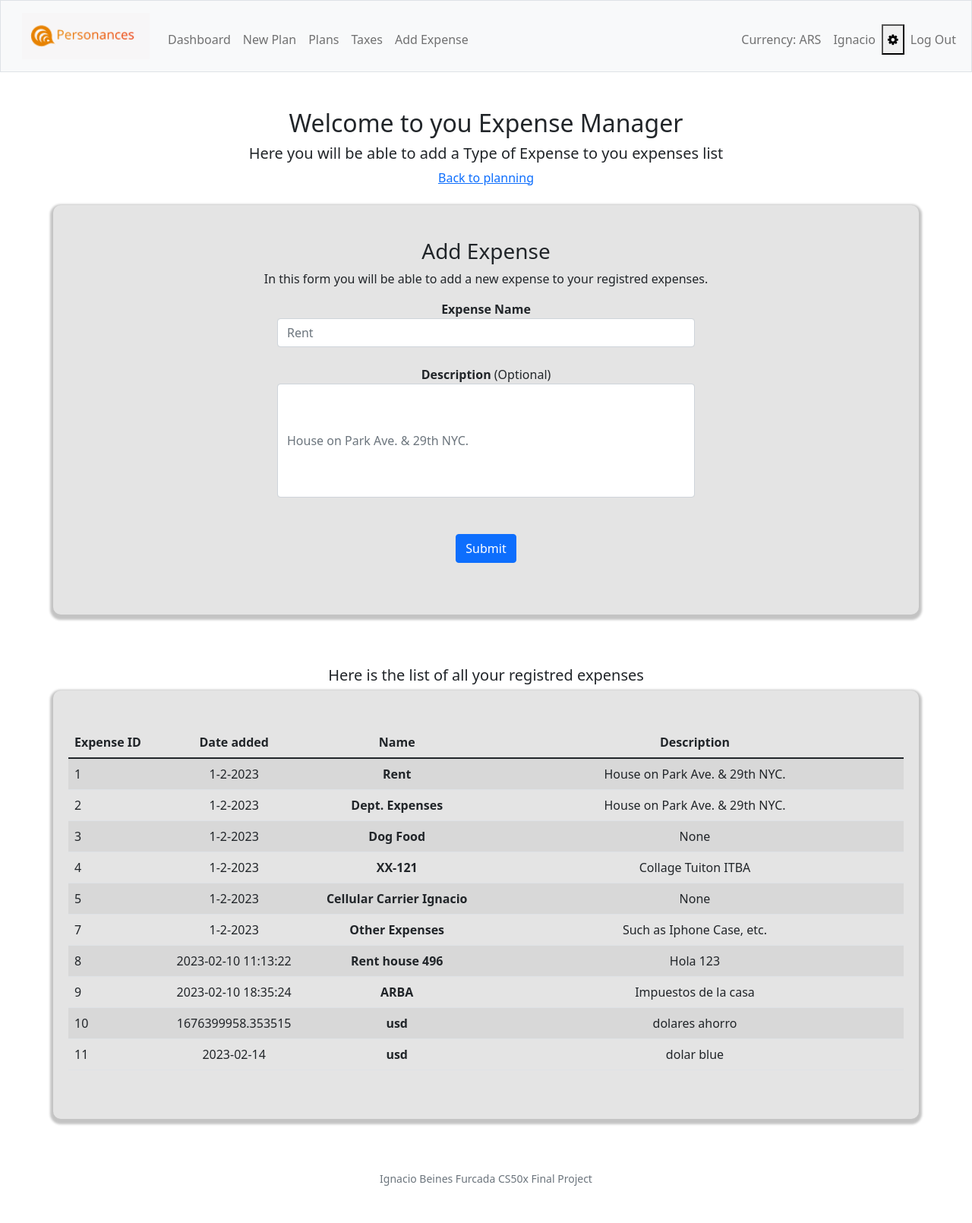
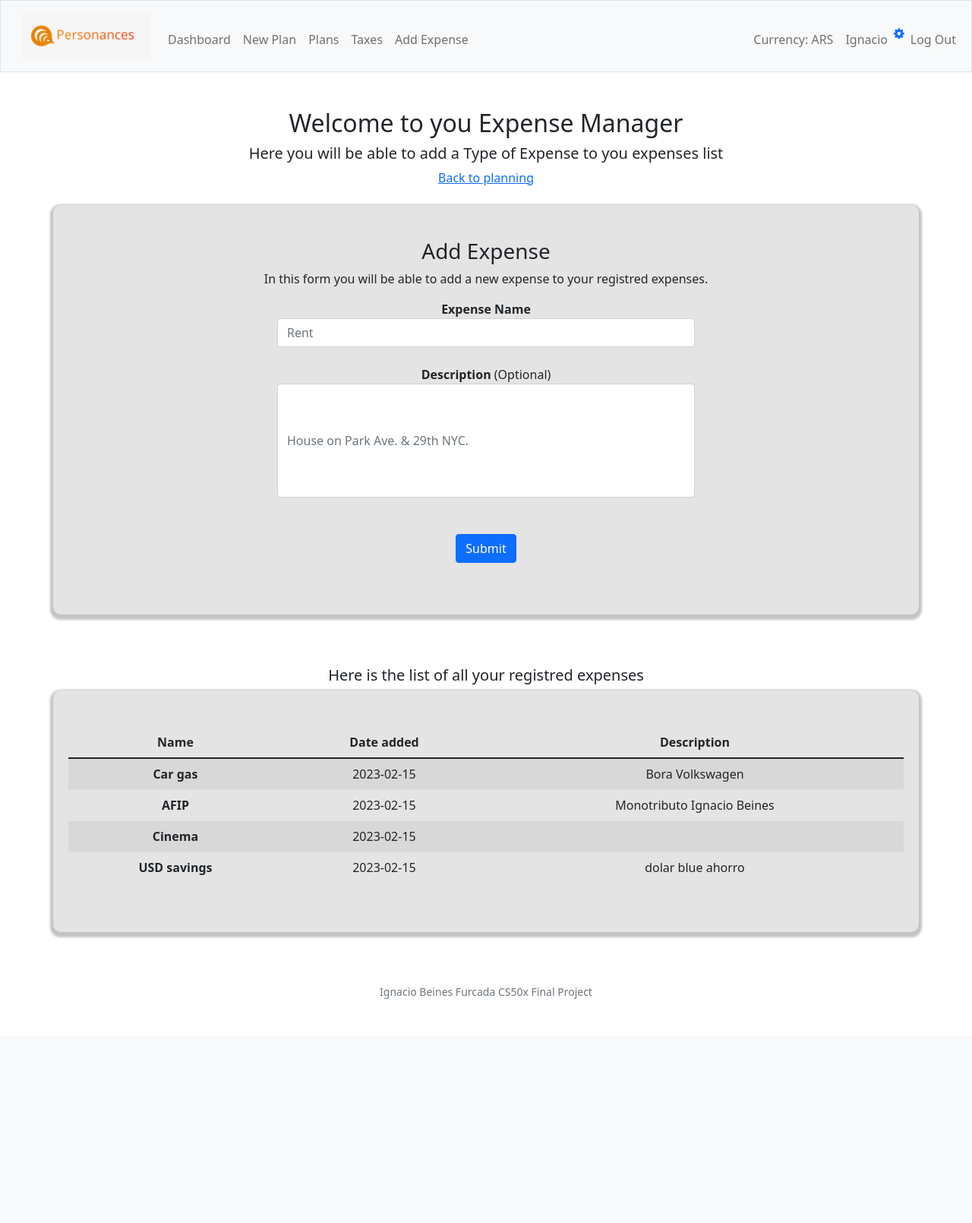
Before and after one commit to nachobeinesfurcada/cs50-final-project, a Flask app: page /add_expense in a window 1280 px wide. Shown: the whole page at 76% size. After the commit the page ends 1315 px from the top, so only its background shows below. Run offline with Flask 2, Linux system fonts and the light colour scheme; a user stored in the database is signed in; data comes from the database, SQL or seed files in the repository; some libraries are stand-ins or nearby versions.

Commit message:
Final changes

```diff
--- a/app.py
+++ b/app.py
@@ -1,4 +1,3 @@
-# KISS
 # HOT RELOADING export FLASK_ENV=development
 # HOT RELOADING export FLASK_APP=app
 import os
@@ -28,7 +27,7 @@ app.config["SESSION_TYPE"] = "filesystem"
 Session(app)
 
 # Configure CS50 Library to use SQLite database
-db = SQL("sqlite:///ultimate_finance.db")
+db = SQL("sqlite:///personances.db")
 
 type_of_user = ["Personal", "Enterprise", "Personal & Enterprise"]
 expertise = ["Begginer", "Intermediate", "Expert"]
@@ -132,9 +131,17 @@ def index():
     today = date.today()
 
     # Get latest plan_id
-    plan_id_index = db.execute("SELECT id FROM plans WHERE user_id = ? ORDER BY id DESC limit 1", user_id)
-    index = plan_id_index[0]
-    plan_id = index["id"]
+    try:
+        plan_id_index = db.execute("SELECT id, name FROM plans WHERE user_id = ? ORDER BY id DESC limit 1", user_id)
+        if len(plan_id_index) == 0:
+            return redirect("new_plan")
+
+        index = plan_id_index[0]
+        plan_id = index["id"]
+        plan_name = index["name"]
+
+    except:
+        return redirect("new_plan")
 
     # get latest currency
     currency_index = db.execute("SELECT currency FROM incomes WHERE user_id = ? AND plan_id = ? ORDER BY plan_id DESC limit 1", user_id, plan_id)
@@ -143,7 +150,7 @@ def index():
 
 
     incomes = db.execute("SELECT name, sum(income) AS income FROM incomes WHERE user_id = ? AND plan_id = ? GROUP BY name ORDER BY day_added ASC", user_id, plan_id)
-    expenses = db.execute("SELECT name, sum(expense) as expense FROM expenses WHERE user_id = ? AND plan_id=? ORDER BY day_added ASC", user_id, plan_id)
+    expenses = db.execute("SELECT name, sum(expense) as expense FROM expenses WHERE user_id = ? AND plan_id=? GROUP BY name", user_id, plan_id)
     plan = db.execute("SELECT * FROM plans WHERE user_id = ? AND id = ?;", user_id, plan_id)
 
     # formating the data into a list for it to be user on the javascript file
@@ -256,7 +263,8 @@ def index():
                              average_total_expense_per_plan_f=average_total_expense_per_plan_f,
                              latest_currency=latest_currency, currplan_income_data=currplan_income_data,
                              currplan_expense_data=currplan_expense_data,
-                             all_expense_data=all_expense_data, all_income_data=all_income_data)
+                             all_expense_data=all_expense_data, all_income_data=all_income_data,
+                             plan_name=plan_name)
 
 @app.route("/logout")
 def logout():
@@ -279,14 +287,20 @@ def plans():
     name = db.execute("SELECT name FROM users WHERE id = ?", user_id)
     plans = db.execute("SELECT * FROM plans WHERE user_id = ? ORDER BY id DESC;", user_id)
 
+    latest_currency = ""
+
     plan_id_index = db.execute("SELECT id FROM plans WHERE user_id = ? ORDER BY id DESC limit 1", user_id)
-    index = plan_id_index[0]
-    plan_id = index["id"]
+    if len(plan_id_index) != 0:
 
-    # get latest currency
-    currency_index = db.execute("SELECT currency FROM incomes WHERE user_id = ? AND plan_id = ? ORDER BY plan_id DESC limit 1", user_id, plan_id)
-    index = currency_index[0]
-    latest_currency= index["currency"]
+        index = plan_id_index[0]
+        plan_id = index["id"]
+
+        # get latest currency
+        currency_index = db.execute("SELECT currency FROM incomes WHERE user_id = ? AND plan_id = ? ORDER BY plan_id DESC limit 1", user_id, plan_id)
+        index = currency_index[0]
+        latest_currency= index["currency"]
+    else:
+        flash("You dont have any plans. To create a new plan, head to New Plan on the heading.")
 
     return render_template("plans.html", plans=plans, name=name, latest_currency=latest_currency)
 
@@ -299,7 +313,9 @@ def delete_plan(plan_id):
     user_id = session["user_id"]
     plans = db.execute("SELECT * FROM plans WHERE user_id = ? AND id = ?", user_id, plan_id)
 
-    delete = db.execute("DELETE FROM plans WHERE user_id = ? AND id = ?", user_id, plan_id)
+    delete_from_plans = db.execute("DELETE FROM plans WHERE user_id = ? AND id = ?", user_id, plan_id)
+    delete_from_incomes = db.execute("DELETE FROM incomes WHERE user_id = ? AND plan_id = ?", user_id, plan_id)
+    delete_from_expenses = db.execute("DELETE FROM expenses WHERE user_id = ? AND plan_id = ?", user_id, plan_id)
 
 
     flash("Plan terminated")
@@ -315,7 +331,7 @@ def copy_plan(plan_id):
     plans = db.execute("SELECT * FROM plans WHERE user_id = ? AND id = ?;", user_id, plan_id)
 
     #get time on real time
-    day_added = datetime.date.today()
+    day_added = date.today()
 
     # Indexing all values to single variables for easier treatement with forms and database
     index = plans[0]
@@ -399,7 +415,7 @@ def edit_plan(plan_id):
     plans = db.execute("SELECT * FROM plans WHERE user_id = ? AND id = ?;", user_id, plan_id)
 
     #get time on real time
-    now = datetime.date.today()
+    now = date.today()
 
     # Indexing all values to single variables for easier treatement with forms and database
     index = plans[0]
@@ -496,14 +512,16 @@ def edit_plan(plan_id):
 
             index = amount_income_to_delete[0]
             total_income = total_income - int(index["income"])
+            result = int(result) - int(index["income"])
 
             # delete from table
             db.execute('DELETE FROM incomes WHERE name=:income_to_delete',
                         income_to_delete=income_to_delete)
 
             # update total income on plans table
-            db.execute('UPDATE plans SET total_income = :total_income WHERE user_id=:user_id AND id=:plan_id',
+            db.execute('UPDATE plans SET total_income = :total_income, result = :result WHERE user_id=:user_id AND id=:plan_id',
                         total_income=total_income,
+                        result=result,
                         user_id=user_id,
                         plan_id=plan_id)
 
@@ -516,7 +534,7 @@ def edit_plan(plan_id):
 
             # update plans database with this plans id
             total_expense = int(total_expense) + int(expense)
-            result = int(result) - int(total_expense)
+            result = int(result) - int(expense)
 
             # INSERT expenses database with this plans id
 
@@ -528,8 +546,9 @@ def edit_plan(plan_id):
                 plan_id=plan_id)
 
             # update total expense on plans table
-            db.execute('UPDATE plans SET total_expense = :total_expense WHERE user_id=:user_id AND id=:plan_id',
+            db.execute('UPDATE plans SET total_expense = :total_expense, result = :result WHERE user_id=:user_id AND id=:plan_id',
                         total_expense=total_expense,
+                        result=result,
                         user_id=user_id,
                         plan_id=plan_id)
 
@@ -552,14 +571,16 @@ def edit_plan(plan_id):
 
             index = amount_expense_to_delete[0]
             total_expense = total_expense - int(index["expense"])
+            result = int(result) + int(index["expense"])
 
             # delete from table
             db.execute('DELETE FROM expenses WHERE name=:expense_to_delete',
                         expense_to_delete=expense_to_delete)
 
             # update total expense on plans table
-            db.execute('UPDATE plans SET total_expense = :total_expense WHERE user_id=:user_id AND id=:plan_id',
+            db.execute('UPDATE plans SET total_expense = :total_expense, result=:result WHERE user_id=:user_id AND id=:plan_id',
                         total_expense=total_expense,
+                        result=result,
                         user_id=user_id,
                         plan_id=plan_id)
 
@@ -586,15 +607,18 @@ def new_plan():
     # get user id to pass as a list to html
     user_id = session["user_id"]
     name = db.execute("SELECT name FROM users WHERE id = ?", user_id)
+    latest_currency = ""
 
     plan_id_index = db.execute("SELECT id FROM plans WHERE user_id = ? ORDER BY id DESC limit 1", user_id)
-    index = plan_id_index[0]
-    plan_id = index["id"]
 
-    # get latest currency
-    currency_index = db.execute("SELECT currency FROM incomes WHERE user_id = ? AND plan_id = ? ORDER BY plan_id DESC limit 1", user_id, plan_id)
-    index = currency_index[0]
-    latest_currency= index["currency"]
+    if len(plan_id_index) != 0:
+        index = plan_id_index[0]
+        plan_id = index["id"]
+
+        # get latest currency
+        currency_index = db.execute("SELECT currency FROM incomes WHERE user_id = ? AND plan_id = ? ORDER BY plan_id DESC limit 1", user_id, plan_id)
+        index = currency_index[0]
+        latest_currency= index["currency"]
 
     # create plan ID by executing a query over plas and past ids
     past_id = db.execute("SELECT id FROM plans WHERE user_id=? ORDER BY id DESC limit 1", user_id)
@@ -608,12 +632,6 @@ def new_plan():
 
     #get time on real time
     now = date.today()
-
-    # get list of incomes on this plan
-    incomes = db.execute("SELECT * FROM incomes WHERE user_id = ? AND plan_id=? ORDER BY id ASC", user_id, plan_id)
-
-    # get list of expenses on this plan inner join types of expenses
-    expenses = db.execute("SELECT * FROM expenses WHERE user_id = ? AND plan_id=? ORDER BY name ASC", user_id, plan_id)
 
     # get list of types of expenses for entering new
     types_of_expenses = db.execute("SELECT name FROM types_of_expenses WHERE user_id=?;", user_id)
@@ -739,7 +757,9 @@ def new_plan():
 
         return redirect("/")
 
-    return render_template("new_plan.html", name=name, currencies=currencies, types_of_expenses=types_of_expenses, expenses=expenses, incomes=incomes,periods=periods, plan_id=plan_id, latest_currency=latest_currency)
+    return render_template("new_plan.html", name=name, currencies=currencies,
+    types_of_expenses=types_of_expenses, periods=periods, plan_id=plan_id,
+    latest_currency=latest_currency)
 
 
 
@@ -749,16 +769,19 @@ def add_expense():
 
     user_id = session["user_id"]
     name = db.execute("SELECT name FROM users WHERE id = ?", user_id)
+    latest_currency = ""
 
     # Get latest plan_id
     plan_id_index = db.execute("SELECT id FROM plans WHERE user_id = ? ORDER BY id DESC limit 1", user_id)
-    index = plan_id_index[0]
-    plan_id = index["id"]
 
-    # get latest currency
-    currency_index = db.execute("SELECT currency FROM incomes WHERE user_id = ? AND plan_id = ? ORDER BY plan_id DESC limit 1", user_id, plan_id)
-    index = currency_index[0]
-    latest_currency= index["currency"]
+    if len(plan_id_index) != 0:
+        index = plan_id_index[0]
+        plan_id = index["id"]
+
+        # get latest currency
+        currency_index = db.execute("SELECT currency FROM incomes WHERE user_id = ? AND plan_id = ? ORDER BY plan_id DESC limit 1", user_id, plan_id)
+        index = currency_index[0]
+        latest_currency= index["currency"]
 
     types_of_expenses = db.execute("SELECT * FROM types_of_expenses WHERE user_id = ?", user_id)
 
@@ -886,7 +909,7 @@ def register():
         # remember user session
         session["user_id"] = prim_key
 
-        flash("Welcome to Ultimate Finance! Here you will be able to manage your personal finances.")
+        flash("Welcome to Personances! Here you will be able to manage your personal finances.")
 
         return redirect("/")
 
--- a/static/styles.css
+++ b/static/styles.css
@@ -22,6 +22,9 @@ a.button {
     color: blue;
 }
 
+.header_color {
+    background-color: #616161;
+}
 
 
 
@@ -172,16 +175,19 @@ form {
     align-items: center;
     text-align: center;
     position: relative;
+
+    width: auto;
+    border-radius: 10px;
 }
 
 .summary_table {
     margin: 10px auto;
     position: relative;
     padding: 15px;
-    font-size: 30px;
-
-
+    font-size: 25px;
+    margin:auto;
 }
+tr:hover {background-color: coral;}
 
 .summary.content {
     font-size: 12px;
@@ -234,10 +240,15 @@ form {
 #chart_container {
     display: flex;
     flex-wrap: wrap;
-    background-color: #d6d6d6;
+    background-color: #ffffff;
   }
   #income_chart,
   #expense_chart {
     width: 50%;
     height: 400px;
   }
+  #all_income_chart,
+  #all_expense_chart {
+    width: 50%;
+    height: 400px;
+  }
--- a/templates/add_expense.html
+++ b/templates/add_expense.html
@@ -46,18 +46,16 @@
             </colgroup> -->
             <thead>
                 <tr>
-                    <th class="text-start">Expense ID</th>
+                    <th class="text-center"><strong>Name</strong></th>
                     <th class="text-center">Date added</th>
-                    <th class="text-center"><strong>Name</strong></th>
                     <th style="width:50%" class="text-center">Description</th>
                 </tr>
             </thead>
            <tbody>
                 {% for expense_type in types_of_expenses %}
                     <tr>
-                        <td class="text-start">{{ expense_type.id }}</td>
+                        <td class="text-center"><strong>{{ expense_type.name }}</strong></td>
                         <td class="text-center">{{ expense_type.day_added }}</td>
-                        <td class="text-center"><strong>{{ expense_type.name }}</strong></td>
                         <td class="text-center">{{ expense_type.description }}</td>
                     </tr>
                 {% endfor %}
--- a/templates/layout.html
+++ b/templates/layout.html
@@ -26,13 +26,13 @@
         <!-- dashboard -->
         <script type="text/javascript" src="https://www.gstatic.com/charts/loader.js"></script>
 
-        <title>Ultimate Finance: {% block title %}{% endblock %}</title>
+        <title>Personances: {% block title %}{% endblock %}</title>
 
     </head>
 
     <body>
 
-        <nav class="bg-light border navbar navbar-expand-md navbar-light">
+        <nav class=" bg-light border navbar navbar-expand-md navbar-light header_color">
             <div class="container-fluid">
                 <a href="/"><img src="static/logo Personances.png" alt="logo" width="200" height="auto" class="nav-link"/></a>
                 <button aria-controls="navbar" aria-expanded="false" aria-label="Toggle navigation" class="navbar-toggler" data-bs-target="#navbar" data-bs-toggle="collapse" type="button">
@@ -50,7 +50,7 @@
                         <ul class="navbar-nav ms-auto mt-2">
                             <li class="nav-item"><a class="nav-link">Currency: {% block latest_currency %}{{ latest_currency}}{% endblock %}</a></li>
                             <li class="nav-item"><a class="nav-link">{% for name in name %}{{ name.name }}{% endfor %}</a></li>
-                            <button class="nav-item" href="/settings"><i class="fa fa-gear" ></i></button>
+                            <a class="nav-item" href="/settings"><i class="fa fa-gear" ></i></a>
                             <li class="nav-item"><a class="nav-link" href="/logout">Log Out</a></li>
 
                         </ul>
```
Also changed, not shown: templates/edit_plan.html (+7 -5 lines), templates/index.html (+18 -20 lines), personances.db (added), templates/expenses.html (deleted), templates/income.html (deleted), ultimate_finance.db (deleted), 2 other files.
